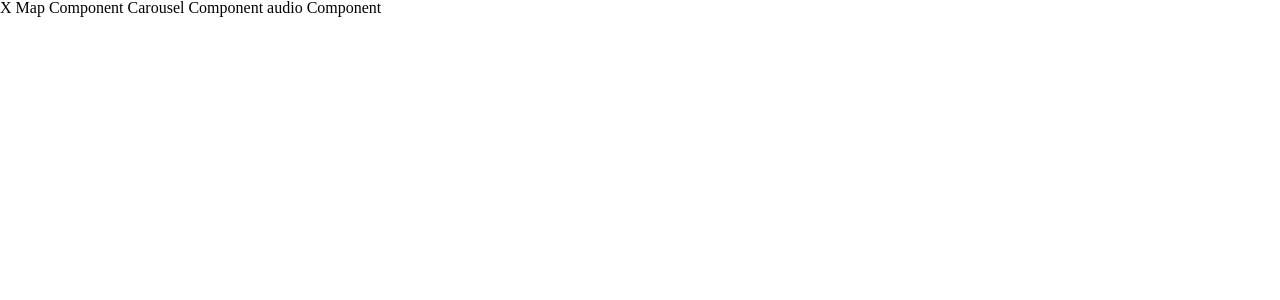
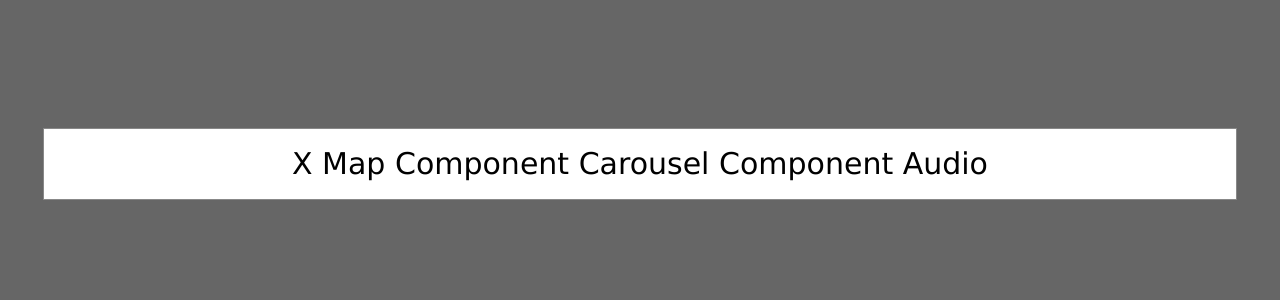
Before and after one commit to family-story/family-story, a React (Create React App) app: page /story/1 in a window 1280 px wide. Shown: the top 300 px of the page. Built offline with nearby package versions, Linux system fonts and the light colour scheme.

Commit message:
StoryViewModal in place/Still working on

```diff
--- a/src/Styles/Main.css
+++ b/src/Styles/Main.css
@@ -64,6 +64,17 @@ table {
   padding: 10px;
   margin: 10px; }
 
+.story-view-modal {
+  text-align: center;
+  font-size: 30px;
+  background-color: white;
+  margin: 10% auto;
+  padding: 20px;
+  border: 1px solid #888888;
+  width: 90%;
+  height: fit-content;
+  font-family: Verdana, Geneva, Tahoma, sans-serif; }
+
 .transparent-background {
   position: fixed;
   z-index: 1;
--- a/src/Views/StoryViewModal/StoryViewModal.js
+++ b/src/Views/StoryViewModal/StoryViewModal.js
@@ -5,13 +5,14 @@ class StoryViewModal extends Component {
 
   render(){
     return(
-      <div>
-        <div>
+      <div className = 'transparent-background'>
+        <div className = 'mid-modal'>
+        <div className = 'story-view-modal'>
           X
           Map Component
           Carousel Component
-          audio Component
-
+          Audio
+        </div>
         </div>
       </div>
     )
--- a/src/Views/StoryViewModal/_StoryViewModal.scss
+++ b/src/Views/StoryViewModal/_StoryViewModal.scss
@@ -1 +1,12 @@
-//working
+.story-view-modal {
+  text-align: center;
+  font-size: 30px;
+  background-color: white;
+  margin: 10% auto;
+  padding: 20px;
+  border: 1px solid #888888;
+  width: 90%;
+  height: fit-content;
+  font-family: Verdana, Geneva, Tahoma, sans-serif;
+
+}
--- a/src/routes.js
+++ b/src/routes.js
@@ -15,5 +15,6 @@ export default (
     <Route path = '/createStory' component = {StoryEditor}/>
     <Route path = '/story/:id' component = {StoryViewModal}/>
     <Route path = '/carousel' component = {ImageCarousel}/>
+    <Route path = '/storyModal' component = {StoryViewModal}/>
   </Switch>
 )
```
